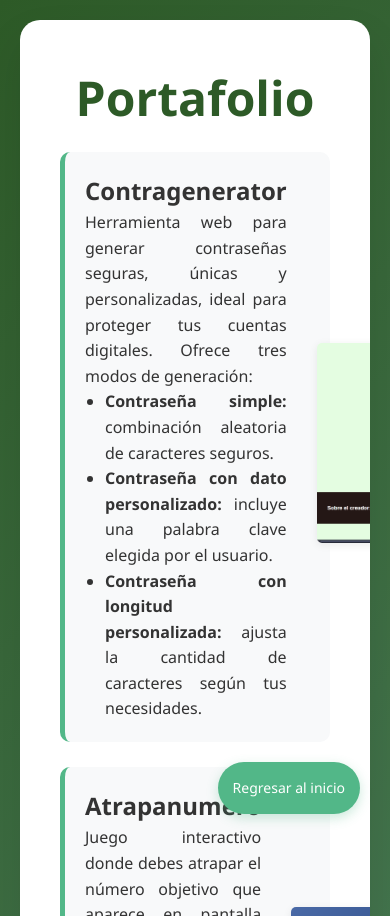
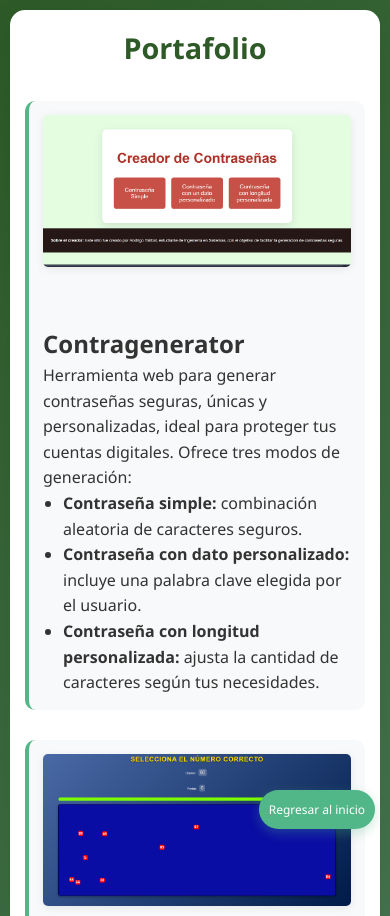
Before and after one commit to Rod-Rod-Rod/Rod-Rod-Rod, a plain HTML site: page portafolio.html in a window 390 px wide. Shown: the top 916 px of the page. Drawn offline with Linux system fonts and the light colour scheme.

Commit message:
Add files via upload

```diff
--- a/portafolio.css
+++ b/portafolio.css
@@ -1,7 +1,12 @@
+/* Reset básico */
 * {
     margin: 0;
     padding: 0;
     box-sizing: border-box;
+}
+
+ul{
+    padding-left: 20px;
 }
 
 body {
@@ -13,21 +18,7 @@ body {
     padding: 20px;
 }
 
-.device-indicator {
-    position: fixed;
-    top: 20px;
-    right: 20px;
-    background: rgba(255, 255, 255, 0.9);
-    padding: 8px 12px;
-    border-radius: 20px;
-    font-weight: bold;
-    color: #2d5a27;
-    box-shadow: 0 4px 15px rgba(0, 0, 0, 0.1);
-    z-index: 1000;
-    backdrop-filter: blur(10px);
-    font-size: 0.8em;
-}
-
+/* Contenedor principal */
 .container {
     max-width: 1200px;
     margin: 0 auto;
@@ -35,60 +26,61 @@ body {
     border-radius: 20px;
     box-shadow: 0 20px 40px rgba(0,0,0,0.1);
     overflow: hidden;
+    padding: 40px;
     animation: slideIn 0.8s ease-out;
-    padding: 40px;
-    text-align: justify;
 }
 
-h1{
-    text-align: center;
-    margin-bottom: 15px;
-    font-size: 3em;
-    color: #2d5a27;
+@keyframes slideIn {
+    from {
+        opacity: 0;
+        transform: translateY(30px);
+    }
+    to {
+        opacity: 1;
+        transform: translateY(0);
+    }
 }
 
+/* Header */
 .header {
-    background: linear-gradient(135deg, #1b4332, #2d5a27);
-    color: white;
-    padding: 40px;
     text-align: center;
-    position: relative;
-    overflow: hidden;
+    margin-bottom: 30px;
 }
 
-.header::before {
-    content: '';
-    position: absolute;
-    top: -50%;
-    left: -50%;
-    width: 200%;
-    height: 200%;
-    background: linear-gradient(45deg, transparent, rgba(255,255,255,0.1), transparent);
-    animation: shine 3s infinite;
+.header h1 {
+    color: #2d5a27;
+    font-size: 3em;
+    margin-bottom: 15px;
 }
 
-ul {
-    padding-left: 20px;
-}
-
+/* Items de portafolio */
 .proy-item {
-    margin-bottom: 25px;
+    margin-bottom: 30px;
     padding: 20px;
     background: #f8f9fa;
     border-radius: 10px;
-    border-left: 5px solid #52b788;
-    transition: all 0.2s ease;
+    border-left: 4px solid #52b788;
+    transition: all 0.3s ease;
+    opacity: 0;
+    animation: fadeIn 0.6s ease-out forwards;
 }
 
-.proy-item:hover{
+@keyframes fadeIn {
+    to { opacity: 1; }
+}
+
+.proy-item:nth-child(1) { animation-delay: 0.2s; }
+.proy-item:nth-child(2) { animation-delay: 0.4s; }
+
+.proy-item:hover {
     transform: translateX(5px);
     box-shadow: 0 5px 15px rgba(0,0,0,0.1);
     border-left-color: #2d5a27;
 }
 
-.proy-item {
+/* Contenido de cada proyecto */
+.proy-content {
     display: flex;
-    align-items: center;
     gap: 30px;
 }
 
@@ -103,13 +95,21 @@ ul {
     align-items: center;
 }
 
+/* Imágenes de proyectos */
 .project-image {
+    max-width: 100%;
+    height: auto;
     max-height: 200px;
-    height: auto;
     border-radius: 5px;
     box-shadow: 0 2px 8px rgba(0,0,0,0.08);
+    transition: transform 0.3s ease;
 }
 
+.project-image:hover {
+    transform: scale(1.03);
+}
+
+/* Botón de regreso */
 .return {
     position: fixed;
     bottom: 30px;
@@ -131,3 +131,94 @@ ul {
     background: #2d5a27;
     transform: scale(1.1);
 }
+
+/* Indicador de dispositivo */
+.device-indicator {
+    position: fixed;
+    top: 20px;
+    right: 20px;
+    background: rgba(255, 255, 255, 0.9);
+    padding: 8px 12px;
+    border-radius: 20px;
+    font-weight: bold;
+    color: #2d5a27;
+    box-shadow: 0 4px 15px rgba(0, 0, 0, 0.1);
+    z-index: 1000;
+    backdrop-filter: blur(10px);
+    font-size: 0.8em;
+}
+
+/* Estilos responsivos */
+@media (max-width: 1023px) {
+    .container {
+        padding: 30px;
+    }
+
+    .header h1 {
+        font-size: 2.5em;
+    }
+
+    .proy-content {
+        flex-direction: column;
+    }
+
+    .right-column {
+        order: -1;
+        margin-bottom: 20px;
+    }
+
+    .project-image {
+        max-height: 250px;
+    }
+
+    .return {
+        bottom: 20px;
+        right: 20px;
+        padding: 12px;
+    }
+}
+
+@media (max-width: 767px) {
+    body {
+        padding: 10px;
+    }
+
+    .container {
+        padding: 20px;
+        border-radius: 15px;
+    }
+
+    .header h1 {
+        font-size: 2em;
+    }
+
+    .proy-item {
+        padding: 16px;
+    }
+
+    .return {
+        bottom: 15px;
+        right: 15px;
+        padding: 12px;
+        font-size: 13px;
+    }
+}
+
+@media (max-width: 480px) {
+    .container {
+        padding: 15px;
+    }
+
+    .header h1 {
+        font-size: 1.8em;
+    }
+
+    .proy-item {
+        padding: 14px;
+    }
+
+    .return {
+        padding: 10px;
+        font-size: 12px;
+    }
+}
--- a/portafolio.html
+++ b/portafolio.html
@@ -8,11 +8,13 @@
 </head>
 <body>
     <div class="container">
-        <header>
+        <header class="header">
             <h1>Portafolio</h1>
         </header>
 
-        <section class="proy-item">
+        <main class="main-content">
+            <section class="section proy-item">
+                <div class="proy-content">
                     <div class="left-column">
                         <h2>Contragenerator</h2>
                         <p>
@@ -29,9 +31,11 @@
                             <img src="contra.png" alt="Contragenerator" class="project-image">
                         </a>
                     </div>
+                </div>
             </section>
 
-        <section class="proy-item">
+            <section class="section proy-item">
+                <div class="proy-content">
                     <div class="left-column">
                         <h2>Atrapanumero</h2>
                         <p>
@@ -46,12 +50,15 @@
                             <img src="juego.png" alt="Atrapanumero" class="project-image">
                         </a>
                     </div>
+                </div>
             </section>
+        </main>
+    </div>
 
-        <script src="script.js"></script>
-    </div>
     <a class="return" title="Volver a la pagina principal" href="index.html">
         Regresar al inicio
     </a>
+
+    <script src="portafolio.js"></script>
 </body>
 </html>
--- /dev/null
+++ b/portafolio.js
@@ -0,0 +1,27 @@
+// Actualizar indicador de dispositivo
+function updateDeviceIndicator() {
+    const indicator = document.getElementById('deviceIndicator');
+    if (window.innerWidth < 480) {
+        indicator.textContent = 'Móvil Pequeño';
+    } else if (window.innerWidth < 768) {
+        indicator.textContent = 'Móvil';
+    } else if (window.innerWidth < 1024) {
+        indicator.textContent = 'Tablet';
+    } else {
+        indicator.textContent = 'Desktop';
+    }
+}
+
+// Inicializar y configurar eventos
+document.addEventListener('DOMContentLoaded', function() {
+    updateDeviceIndicator();
+    window.addEventListener('resize', updateDeviceIndicator);
+
+    // Animación de elementos
+    const items = document.querySelectorAll('.proy-item');
+    items.forEach((item, index) => {
+        setTimeout(() => {
+            item.style.opacity = '1';
+        }, 300 * index);
+    });
+});
```
Lines whose indentation alone changed are shown as unchanged.
